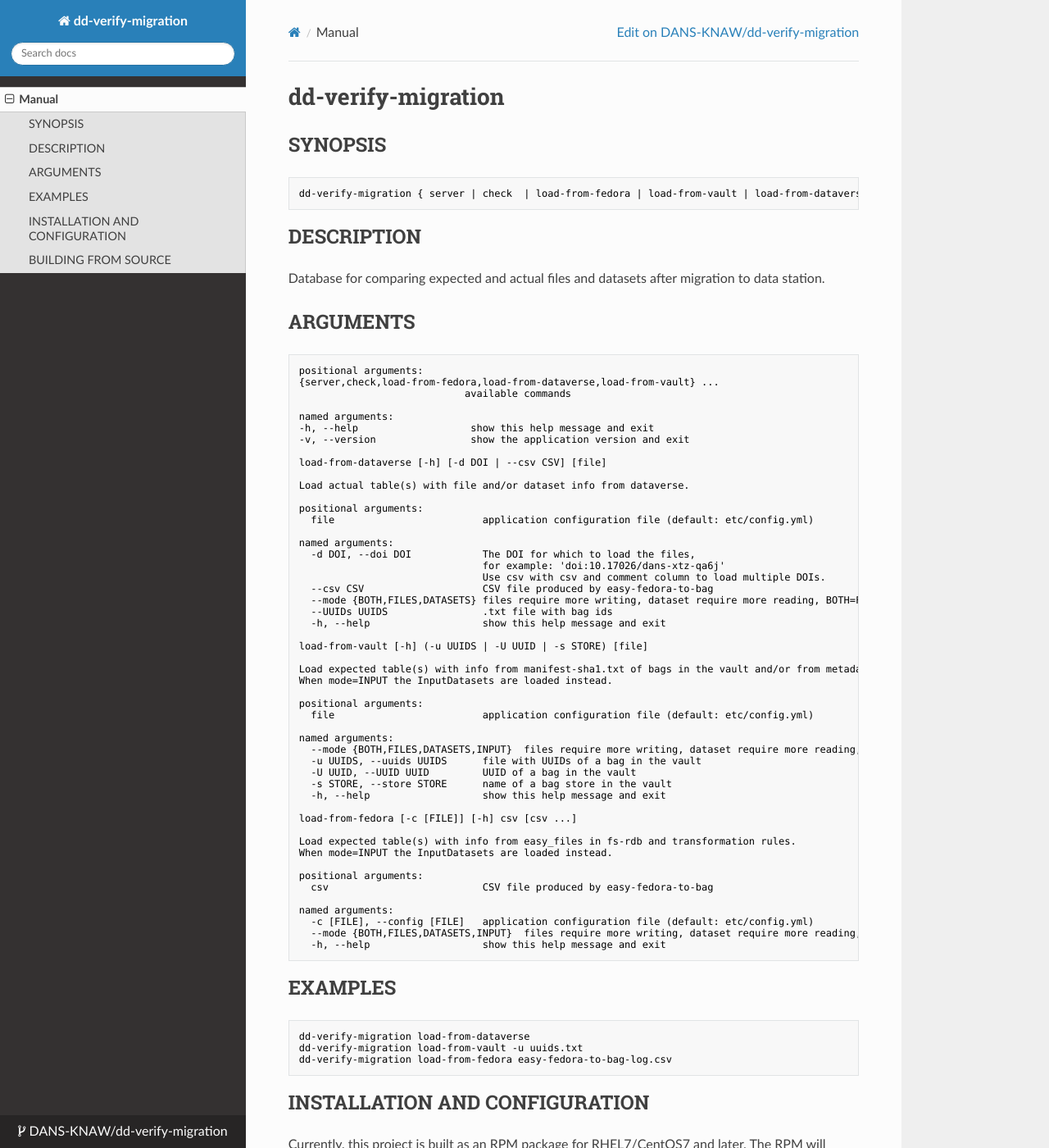
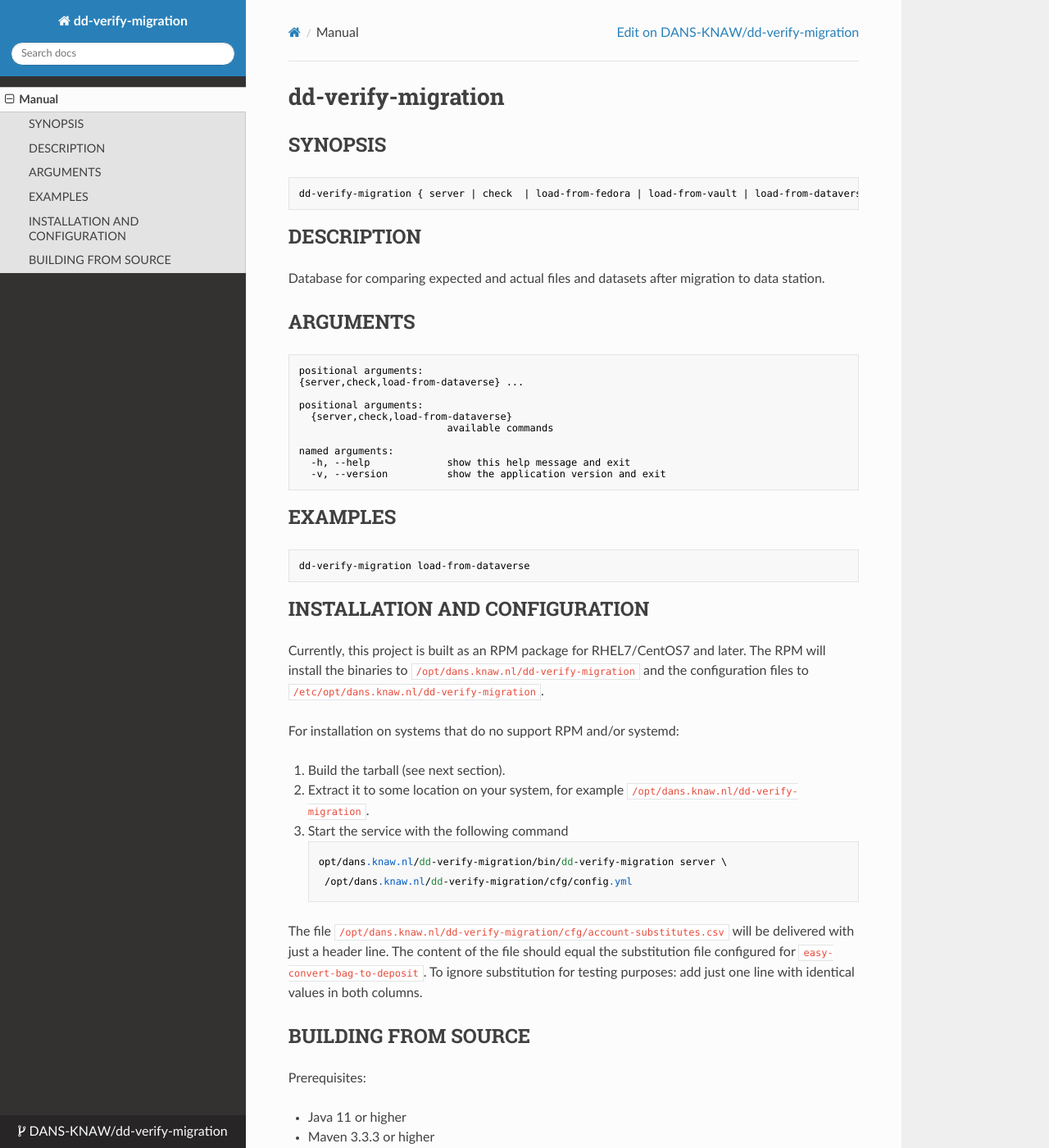
Before and after one commit to DANS-KNAW/dd-verify-file-migration, an MkDocs documentation site: the page built from docs/index.md, in a window 1280 px wide and 1400 px high. Shown: the whole window at 82% size. Built offline with MkDocs 1.6.1, drawn with Linux system fonts in a browser that asks for light colours; nearby versions of some CDN libraries.

````diff
--- a/docs/index.md
+++ b/docs/index.md
@@ -19,56 +19,15 @@
 
 ```text
 positional arguments:
-{server,check,load-from-fedora,load-from-dataverse,load-from-vault} ...
-                            available commands
+{server,check,load-from-dataverse} ...
+
+positional arguments:
+  {server,check,load-from-dataverse}
+                         available commands
 
 named arguments:
--h, --help                   show this help message and exit
--v, --version                show the application version and exit
-
-load-from-dataverse [-h] [-d DOI | --csv CSV] [file]
-
-Load actual table(s) with file and/or dataset info from dataverse.
-
-positional arguments:
-  file                         application configuration file (default: etc/config.yml)
-
-named arguments:
-  -d DOI, --doi DOI            The DOI for which to load the files,
-                               for example: 'doi:10.17026/dans-xtz-qa6j'
-                               Use csv with csv and comment column to load multiple DOIs.
-  --csv CSV                    CSV file produced by easy-fedora-to-bag
-  --mode {BOTH,FILES,DATASETS} files require more writing, dataset require more reading, BOTH=FILES+DATASETS (default: DATASETS)
-  --UUIDs UUIDS                .txt file with bag ids
-  -h, --help                   show this help message and exit
-
-load-from-vault [-h] (-u UUIDS | -U UUID | -s STORE) [file]
-
-Load expected table(s) with info from manifest-sha1.txt of bags in the vault and/or from metadata/dataset.xml.
-When mode=INPUT the InputDatasets are loaded instead.
-
-positional arguments:
-  file                         application configuration file (default: etc/config.yml)
-
-named arguments:
-  --mode {BOTH,FILES,DATASETS,INPUT}  files require more writing, dataset require more reading, BOTH=FILES+DATASETS (default: DATASETS)
-  -u UUIDS, --uuids UUIDS      file with UUIDs of a bag in the vault
-  -U UUID, --UUID UUID         UUID of a bag in the vault
-  -s STORE, --store STORE      name of a bag store in the vault
-  -h, --help                   show this help message and exit
-
-load-from-fedora [-c [FILE]] [-h] csv [csv ...]
-
-Load expected table(s) with info from easy_files in fs-rdb and transformation rules.
-When mode=INPUT the InputDatasets are loaded instead.
-
-positional arguments:
-  csv                          CSV file produced by easy-fedora-to-bag
-
-named arguments:
-  -c [FILE], --config [FILE]   application configuration file (default: etc/config.yml)
-  --mode {BOTH,FILES,DATASETS,INPUT}  files require more writing, dataset require more reading, BOTH=FILES+DATASETS (default: DATASETS)
-  -h, --help                   show this help message and exit
+  -h, --help             show this help message and exit
+  -v, --version          show the application version and exit
 ```
 
 
@@ -77,8 +36,6 @@
 
 ```text
 dd-verify-migration load-from-dataverse
-dd-verify-migration load-from-vault -u uuids.txt
-dd-verify-migration load-from-fedora easy-fedora-to-bag-log.csv
 ```
 
 INSTALLATION AND CONFIGURATION
````
Also changed, not shown: docs/dev.md (added, +52 -0 lines), 7 other files.
